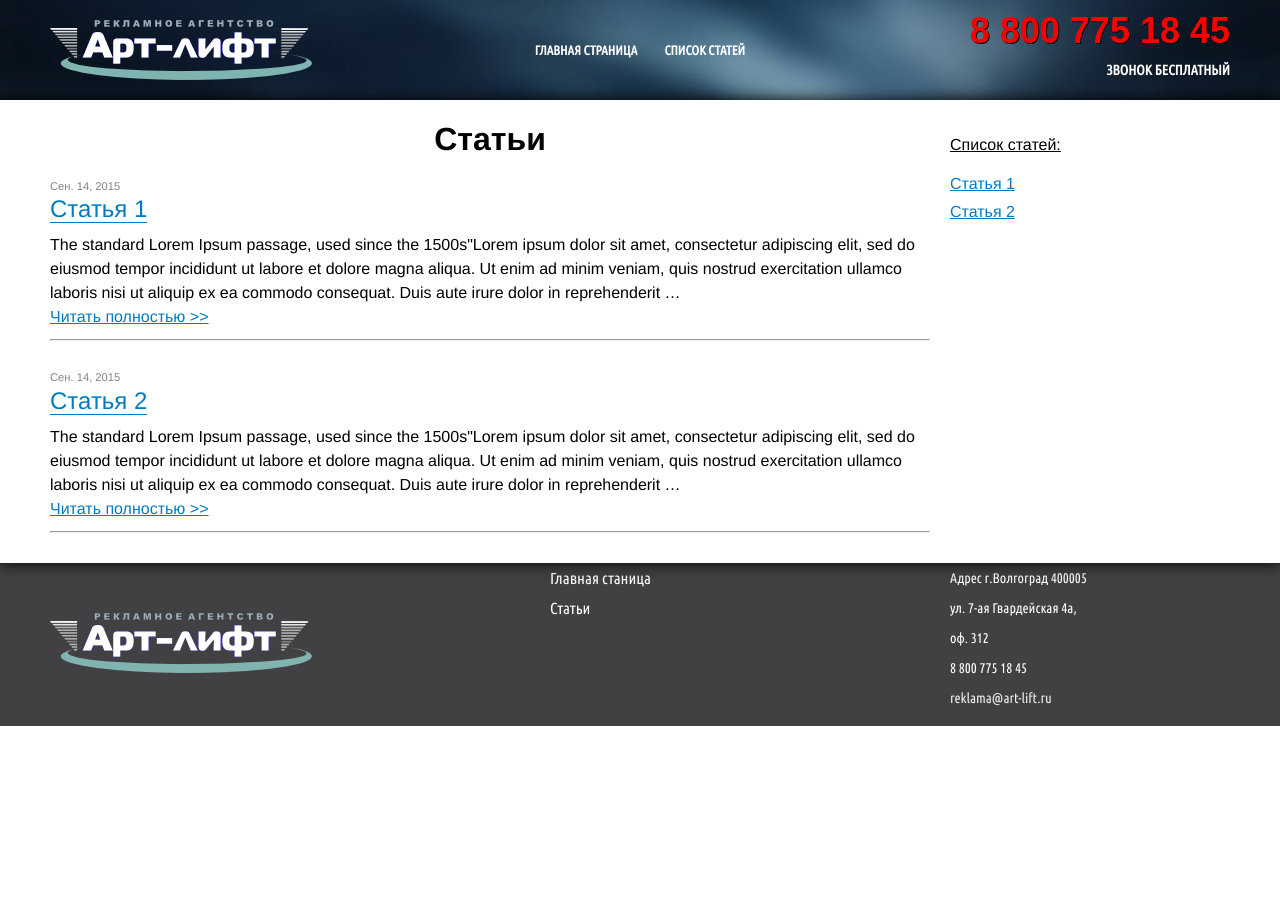
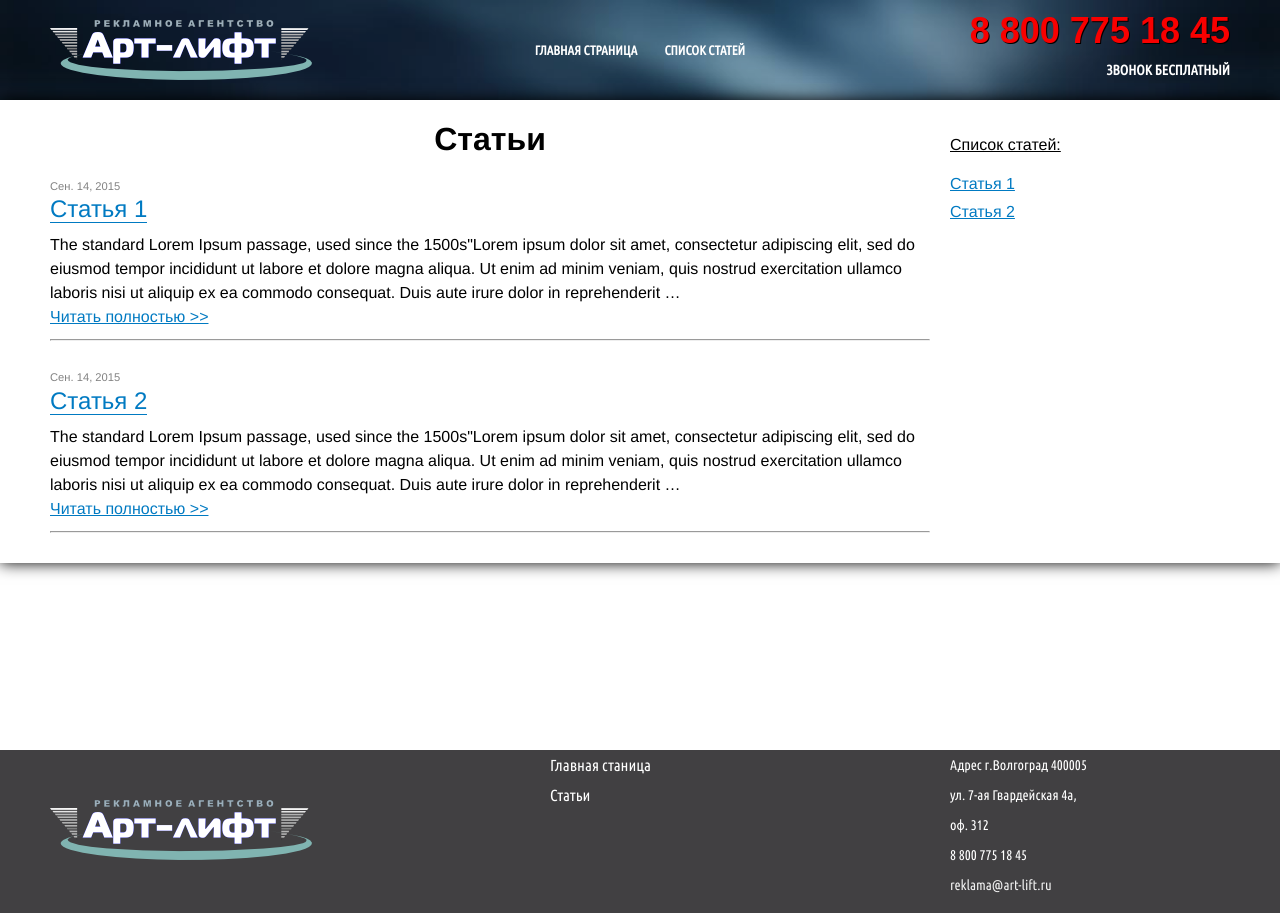
Before and after one commit to od-5/elite, a Django app: page /article/ in a window 1280 px wide. Before the commit the page ends 726 px from the top, so only its background shows below. Run offline with Django 3.2, Linux system fonts and the light colour scheme; data comes from the database, SQL or seed files in the repository; some libraries are stand-ins or nearby versions.

Commit message:
add article apps

```diff
--- a/static/css/__includes/article.less
+++ b/static/css/__includes/article.less
@@ -1,3 +1,18 @@
+html, body {
+    height: 100%;
+    margin: 0;
+    padding: 0;
+}
+#wrapper {
+    min-height: 100%;
+    margin-bottom: -50px;
+}
+* html #wrapper {
+    height: 100%;
+}
+.page-buffer {
+    height: 50px;
+}
 .article {
   margin-top: -70px;
   position: relative;
--- a/static/css/style.css
+++ b/static/css/style.css
@@ -4262,6 +4262,21 @@ input[type=text]:-ms-input-placeholder, select:-ms-input-placeholder {
   text-align: center;
   margin: 0;
 }
+html, body {
+  height: 100%;
+  margin: 0;
+  padding: 0;
+}
+#wrapper {
+  min-height: 100%;
+  margin-bottom: -50px;
+}
+* html #wrapper {
+  height: 100%;
+}
+.page-buffer {
+  height: 50px;
+}
 .article {
   margin-top: -70px;
   position: relative;
--- a/templates/page.html
+++ b/templates/page.html
@@ -3,6 +3,7 @@
   Статьи на тему рекламы в лифтах домов повышенной комфортности
 {% endblock %}
 {% block content %}
+<div id="wrapper">
   <header class="header"><a name="top"></a>
     <div class="header-row-1">
       <div class="container_12">
@@ -48,7 +49,8 @@
       <div class="clear"></div>
     </div>
   </main>
-
+  <div class="page-buffer"></div>
+</div>
 <footer class="footer">
   <div class="container_12">
     <div class="grid_3">
```
Lines whose indentation alone changed are shown as unchanged.
